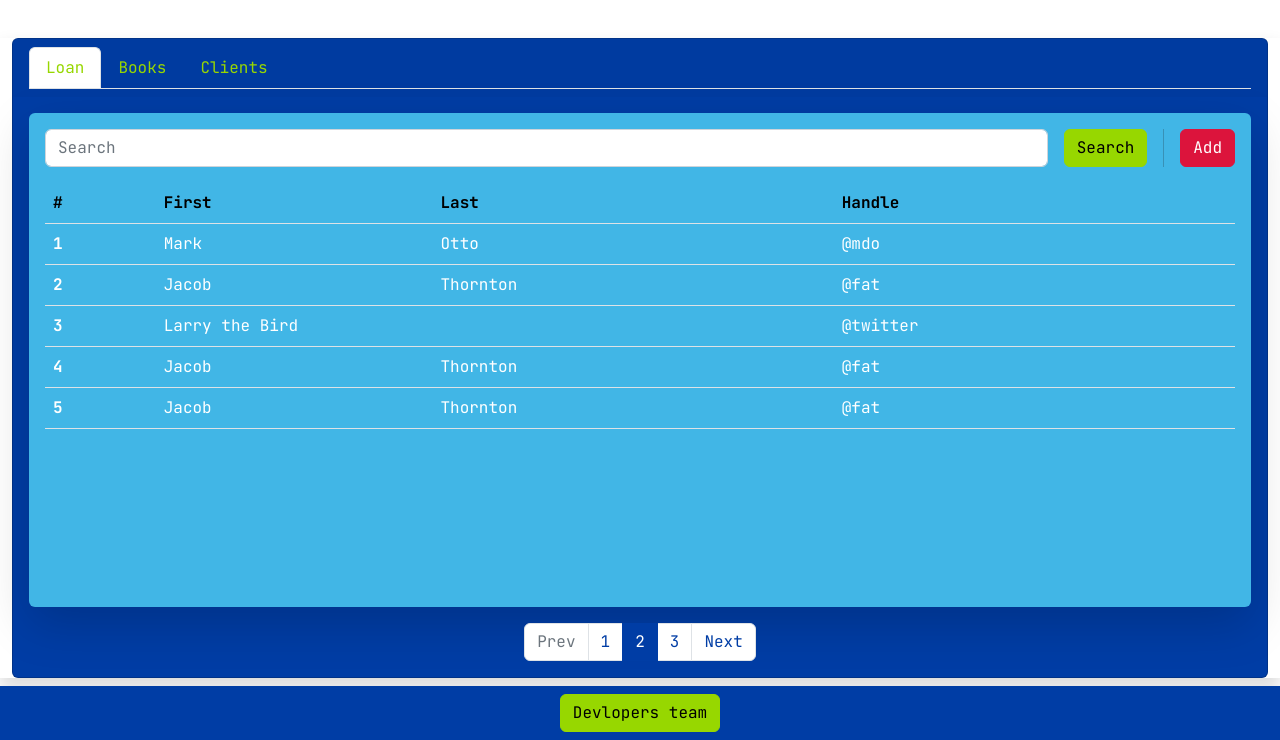
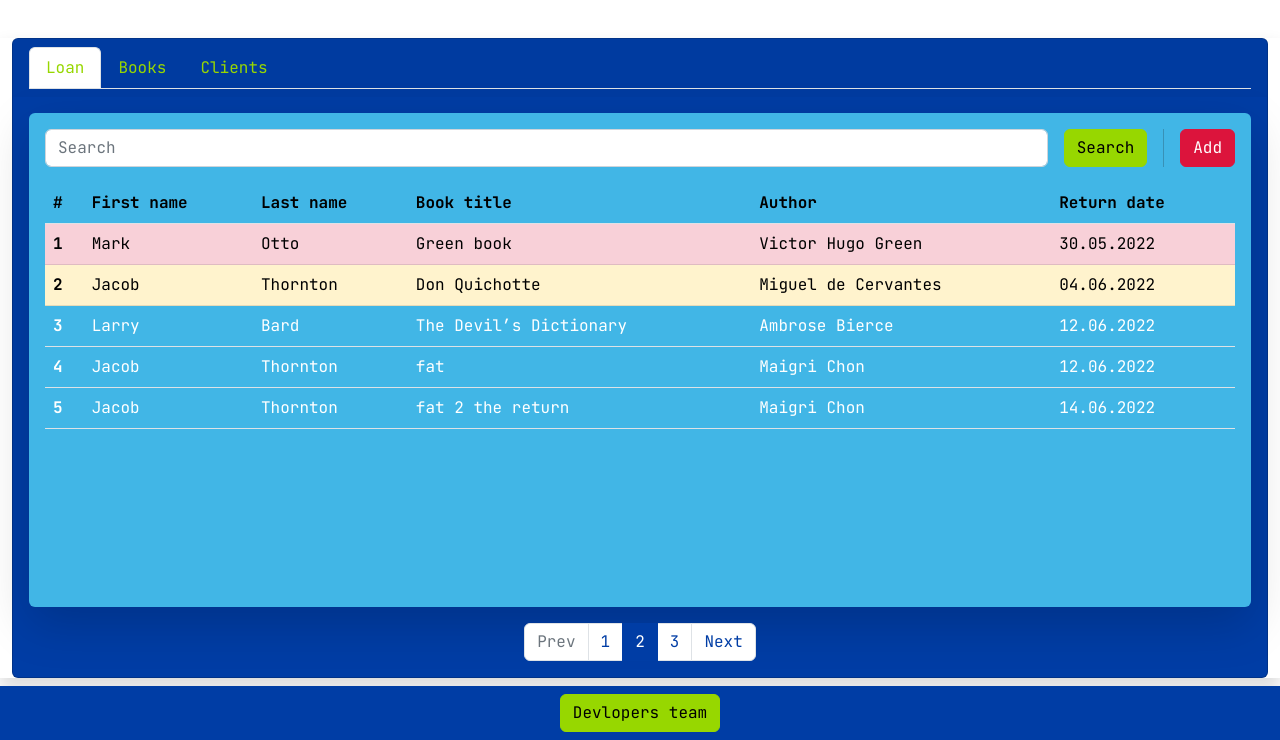
Before and after one commit to Realise-Formation-Digital/Biblioth-que_Front-end, a website: page public/index.html in a window 1280 px wide. Shown: the part 60-800 px from the top of the page. Drawn offline with nearby package versions, Linux system fonts and the light colour scheme.

Commit message:
Affichage Emprunts

```diff
--- a/public/index.html
+++ b/public/index.html
@@ -50,40 +50,53 @@
                         <thead class="text-black">
                             <tr>
                                 <th scope="col">#</th>
-                                <th scope="col">First</th>
-                                <th scope="col">Last</th>
-                                <th scope="col">Handle</th>
+                                <th scope="col">First name</th>
+                                <th scope="col">Last name</th>
+                                <th scope="col">Book title</th>
+                                <th scope="col">Author</th>
+                                <th scope="col">Return date</th>
                             </tr>
                         </thead>
                         <tbody class="text-white">
-                            <tr>
+                            <tr class="table-danger">
                                 <th scope="row">1</th>
                                 <td>Mark</td>
                                 <td>Otto</td>
-                                <td>@mdo</td>
+                                <td>Green book</td>
+                                <td>Victor Hugo Green</td>
+                                <td>30.05.2022</td>
                             </tr>
-                            <tr>
+                            <tr class="table-warning">
                                 <th scope="row">2</th>
                                 <td>Jacob</td>
                                 <td>Thornton</td>
-                                <td>@fat</td>
+                                <td>Don Quichotte</td>
+                                <td>Miguel de Cervantes</td>
+                                <td>04.06.2022</td>
                             </tr>
                             <tr>
                                 <th scope="row">3</th>
-                                <td colspan="2">Larry the Bird</td>
-                                <td>@twitter</td>
+                                <td>Larry</td>
+                                <td>Bard</td>
+                                <td>The Devil’s Dictionary</td>
+                                <td>Ambrose Bierce</td>
+                                <td>12.06.2022</td>
                             </tr>
                             <tr>
                                 <th scope="row">4</th>
                                 <td>Jacob</td>
                                 <td>Thornton</td>
-                                <td>@fat</td>
+                                <td>fat</td>
+                                <td>Maigri Chon</td>
+                                <td>12.06.2022</td>
                             </tr>
                             <tr>
                                 <th scope="row">5</th>
                                 <td>Jacob</td>
                                 <td>Thornton</td>
-                                <td>@fat</td>
+                                <td>fat 2 the return</td>
+                                <td>Maigri Chon</td>
+                                <td>14.06.2022</td>
                             </tr>
                         </tbody>
                     </table>
```
Also changed, not shown: 1 other file.
